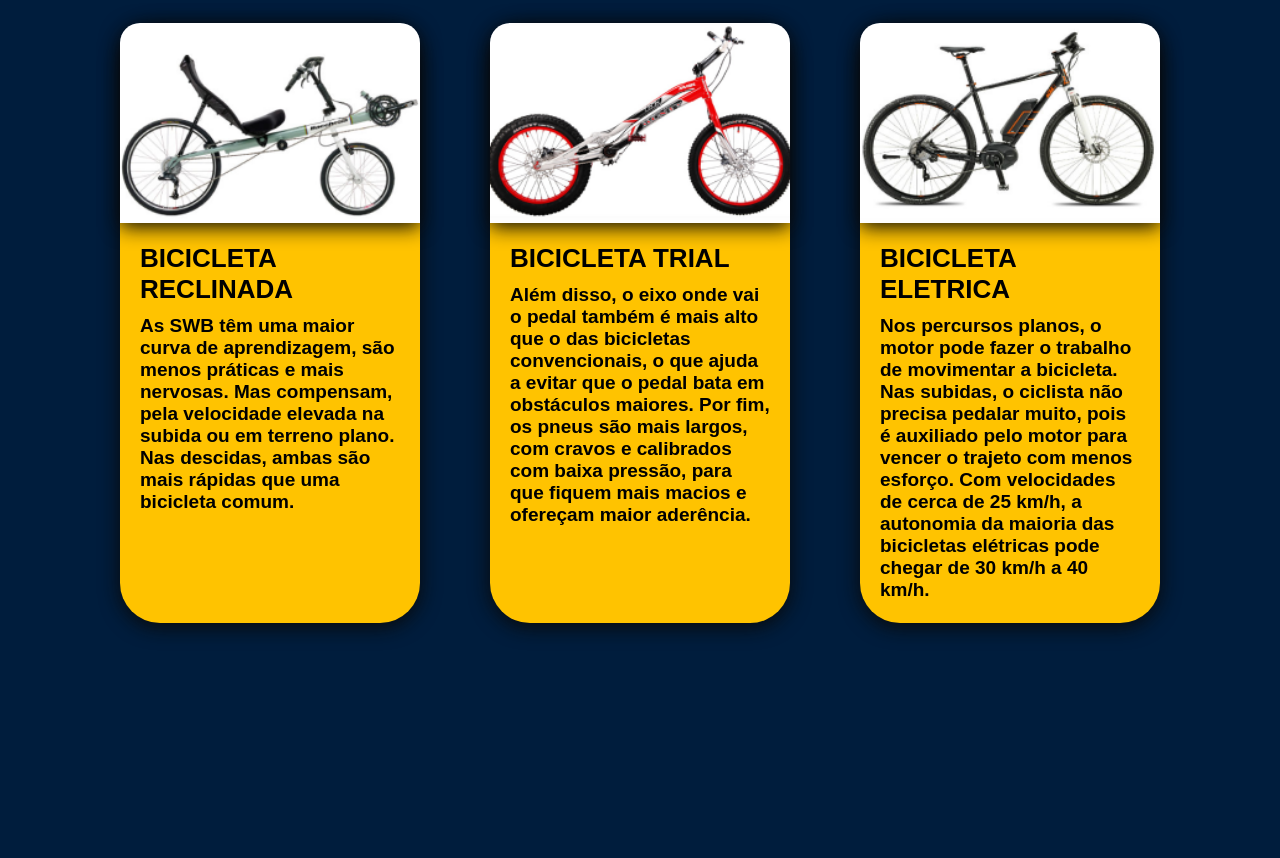
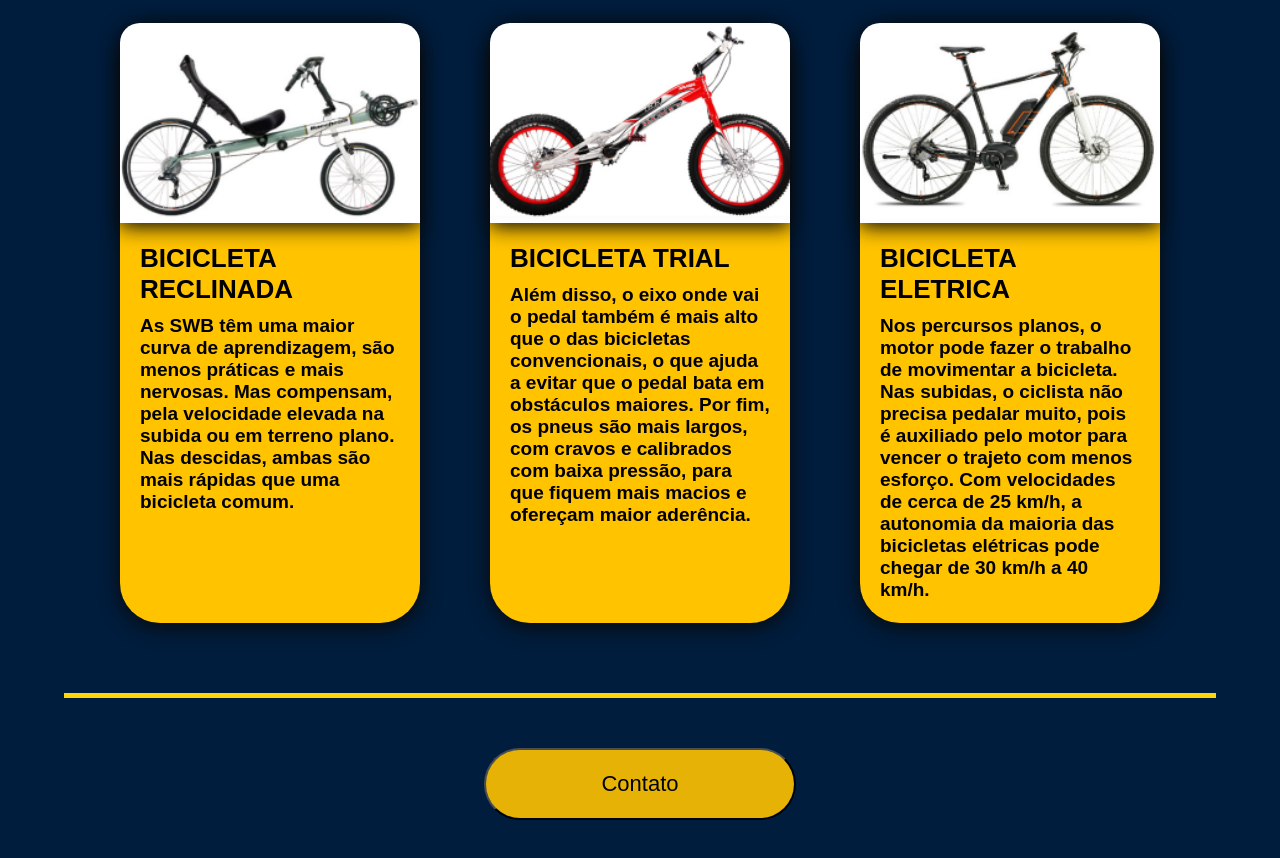
Before and after one commit to anacarneiiro/FIGMA29, a plain HTML site: page home/index.html in a window 1280 px wide. Shown: the part 1337-2195 px from the top of the page. Before the commit the page ends 2010 px from the top, so only its background shows below. Drawn offline with Linux system fonts and the light colour scheme.

Commit message:
Add files via upload

```diff
--- a/home/index.html
+++ b/home/index.html
@@ -108,10 +108,13 @@
 
             </div>
         </div>
+        <hr class="line3">
 
 
 
     </section>
+    <button onclick="irParaContato()">Contato</button>
+
 </body>
 
 </html>
--- a/home/script.js
+++ b/home/script.js
@@ -1,3 +1,3 @@
-function q(){
-
+function irParaContato(){
+    window.location.href='../Contato'
 }
--- a/home/style.css
+++ b/home/style.css
@@ -16,6 +16,11 @@
 body {
     background-color: var(--m-blue);
     height: auto;
+    display: flex;
+    align-items: center;
+    justify-content: center;
+    flex-direction: column;
+    padding-bottom: 50px;
 }
 
 .s1 {
@@ -114,6 +119,21 @@ body {
     font-family: Arial, Helvetica, sans-serif;
     margin-top: 10px;
 }
+button{
+    margin: 0 auto;
+    width: 312px;
+    height: 72px;
+    border-radius: 999px;
+    background-color: var(--yellow);
+    opacity: 0.9;
+    font-size: 22px;
+
+}
+button:hover{
+    cursor: pointer;
+    opacity: 1;
+}
+
 
 
 @media(width >=768px) {
@@ -159,4 +179,13 @@ body {
     .s2{
         gap: 70px;
     }
+
+    .line2, .line3{
+        display: block;
+        height: 5px;
+        border: var(--d-yellow);
+        background-color: var(--d-yellow);
+        width: 90vw;
+        margin: 0 auto;
+    }
 }
```
